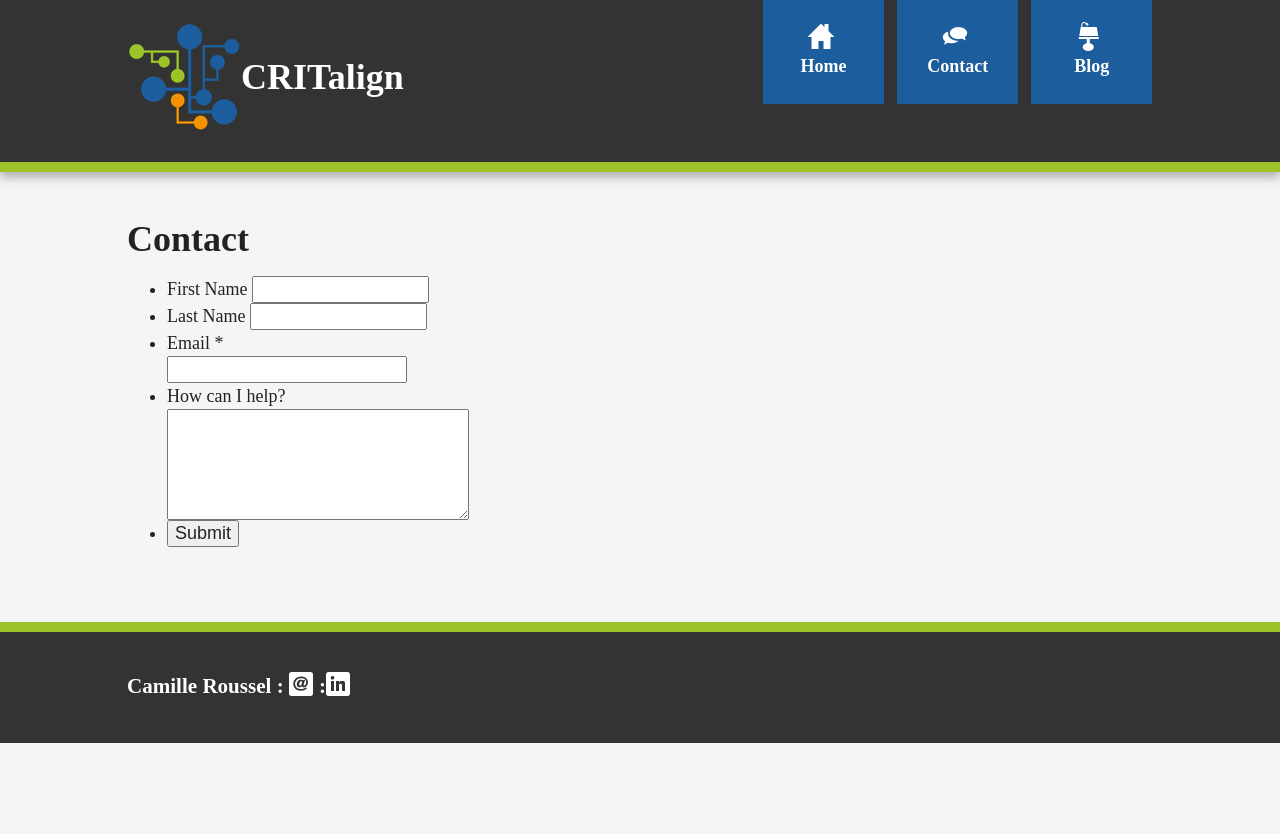
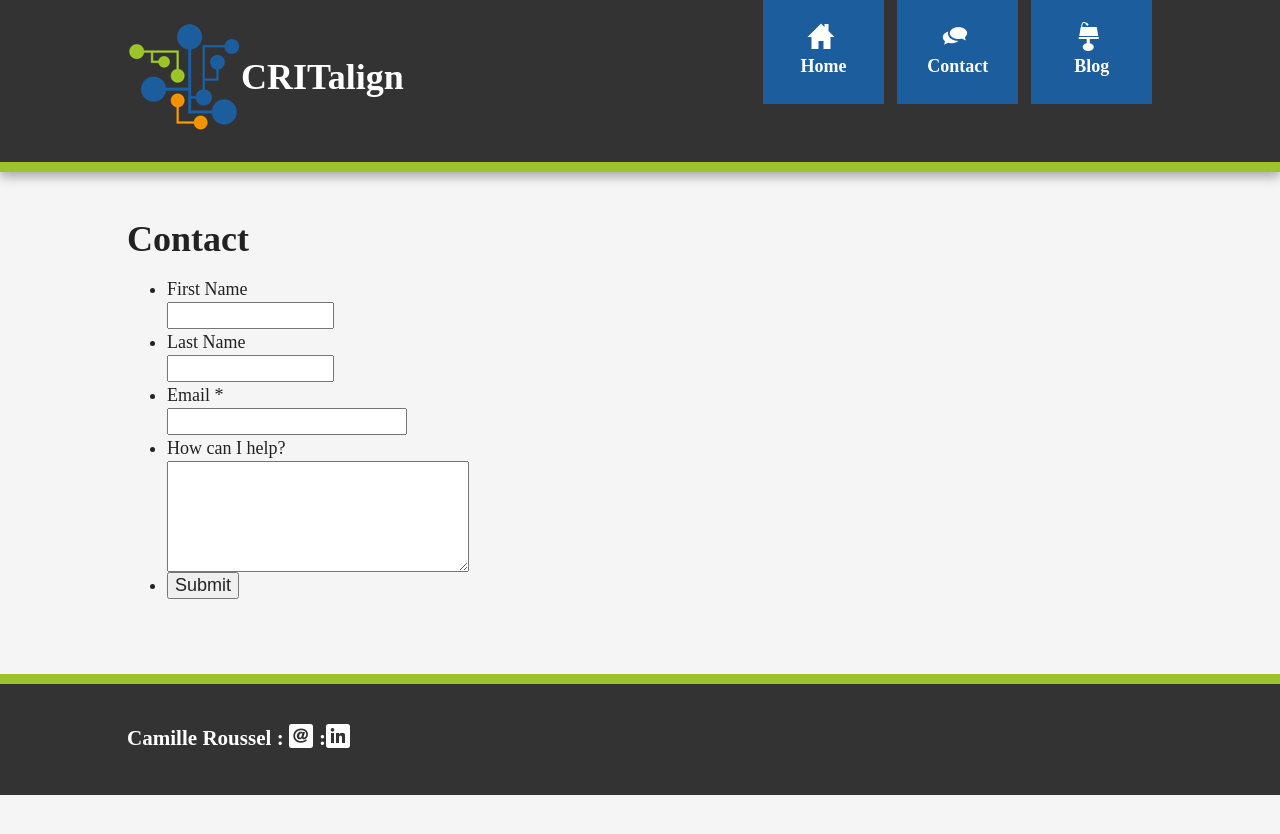
Before and after one commit to critalign/critalign.github.io, a Jekyll site: the page built from contact.html, in a window 1280 px wide. Shown: the top 834 px of the page. Built offline with Jekyll 4.4.1, drawn with Linux system fonts in a browser that asks for light colours; nearby versions of some CDN libraries; some web fonts are replaced.

Commit message:
name field label split

```diff
--- a/contact.html
+++ b/contact.html
@@ -22,13 +22,17 @@ permalink: contact.html
 <li id="foli9">
 <span>
 <label for="Field9">First Name</label>
-<input id="Field9" name="Field9" type="text" class="field text fn" value="" size="14" tabindex="1"/>
+<div>
+<input id="Field9" name="Field9" type="text" class="field text fn" value="" size="13" tabindex="1"/>
+</div>
 </span>
 </li>
 <li id="foli9">
 <span>
 <label for="Field10">Last Name</label>
-<input id="Field10" name="Field10" type="text" class="field text ln" value="" size="14" tabindex="2" />
+<div>
+<input id="Field10" name="Field10" type="text" class="field text ln" value="" size="13" tabindex="2" />
+</div>
 </span>
 </li>
 <li id="foli3" class="notranslate      ">
```
